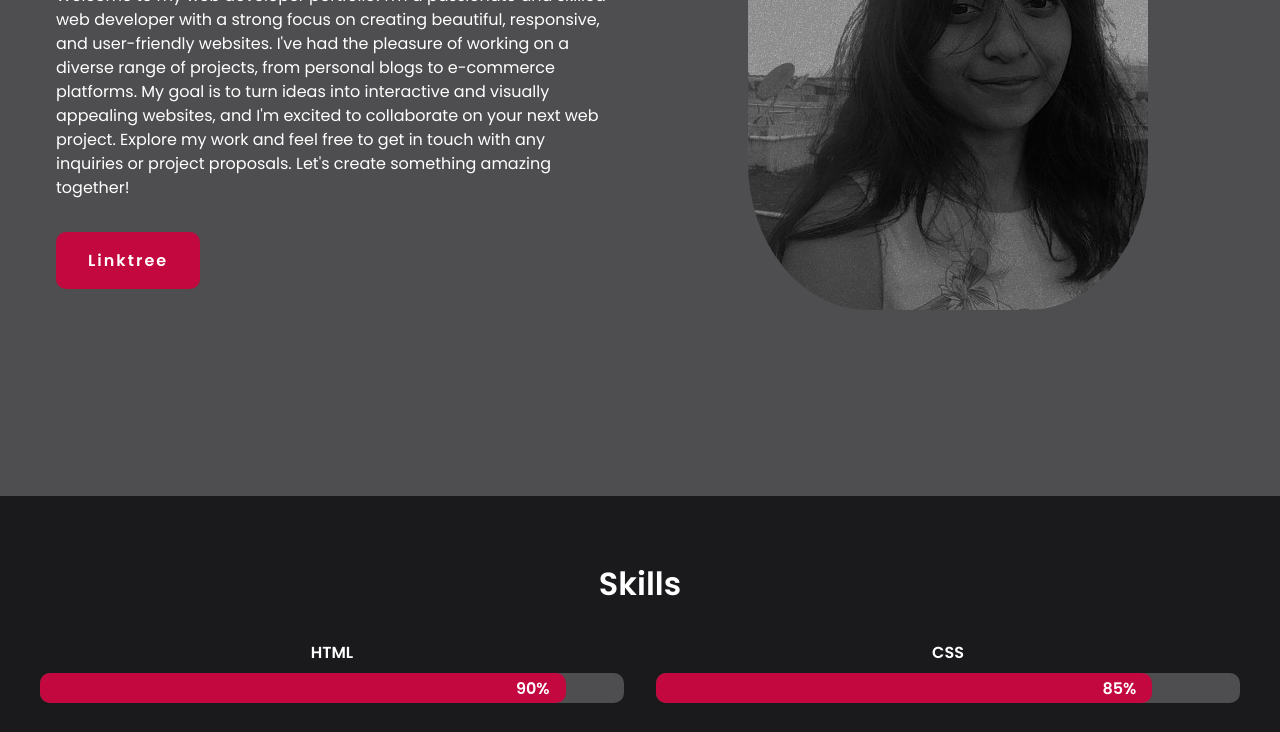
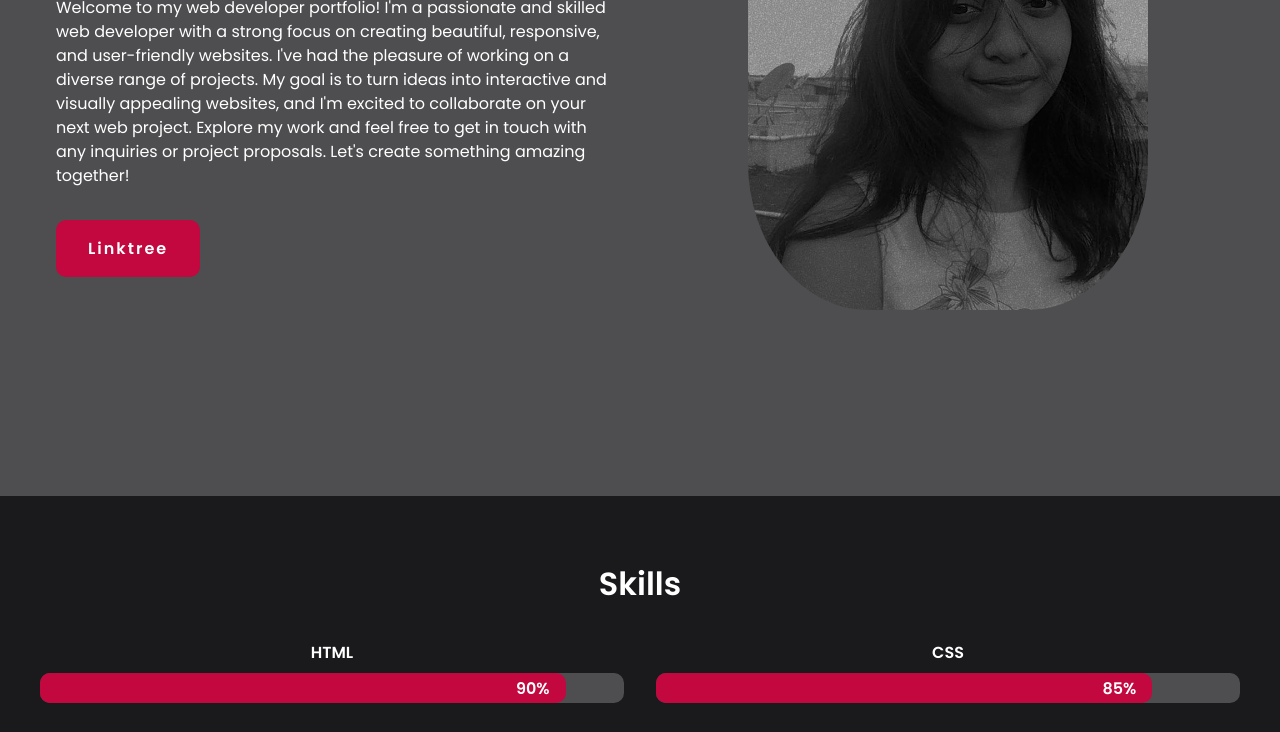
Before and after one commit to priyankaa-2004/CODSOFT, a plain HTML site: page TASK 1 (portfolio)/index.html in a window 1280 px wide. Shown: the part 368-1100 px from the top of the page. Drawn offline with nearby package versions, Linux system fonts and the light colour scheme.

Commit message:
Update index.html

```diff
--- a/TASK 1 (portfolio)/index.html
+++ b/TASK 1 (portfolio)/index.html
@@ -35,7 +35,7 @@
             I'm <span>Priyanka<br />a</span> Web Developer
           </h1>
           <p class="description">
-            Welcome to my web developer portfolio! I'm a passionate and skilled web developer with a strong focus on creating beautiful, responsive, and user-friendly websites. I've had the pleasure of working on a diverse range of projects, from personal blogs to e-commerce platforms. My goal is to turn ideas into interactive and visually appealing websites, and I'm excited to collaborate on your next web project. Explore my work and feel free to get in touch with any inquiries or project proposals. Let's create something amazing together!
+            Welcome to my web developer portfolio! I'm a passionate and skilled web developer with a strong focus on creating beautiful, responsive, and user-friendly websites. I've had the pleasure of working on a diverse range of projects. My goal is to turn ideas into interactive and visually appealing websites, and I'm excited to collaborate on your next web project. Explore my work and feel free to get in touch with any inquiries or project proposals. Let's create something amazing together!
           </p>
           <div class="action__btns">
             <a class="home-btn" href="https://linktr.ee/priyankaa_2004" target="_blank">Linktree</a>
```
